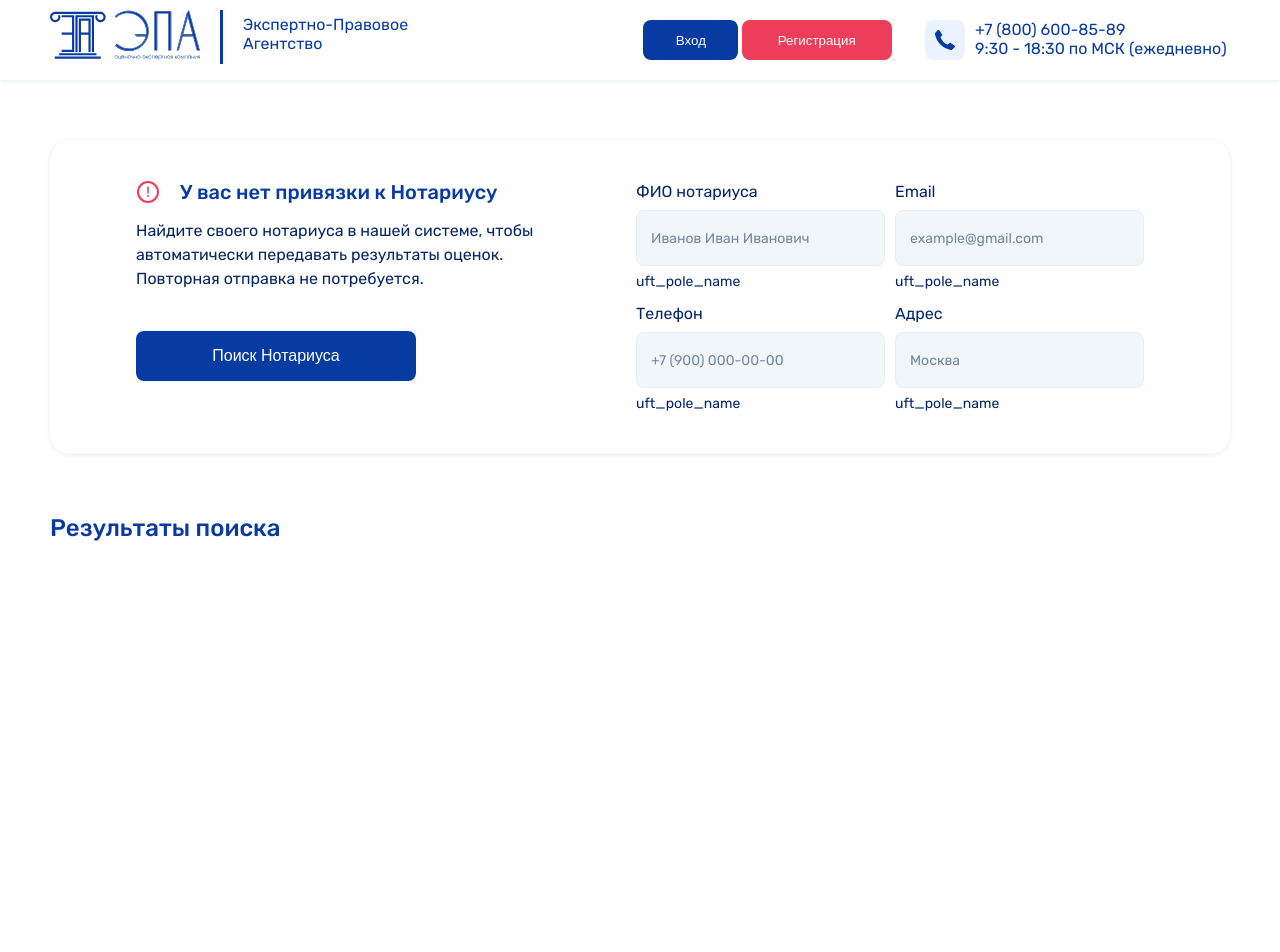
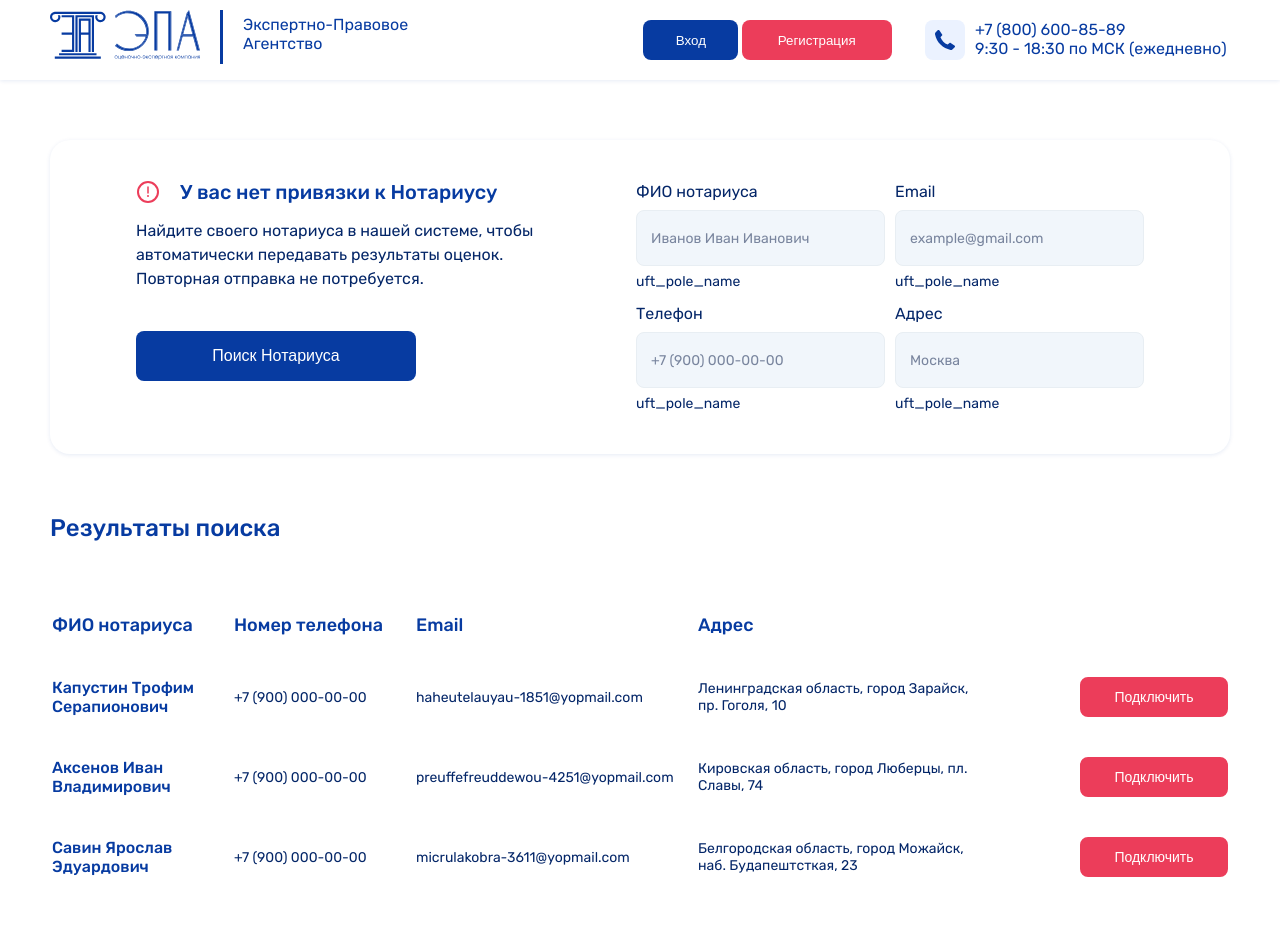
Before and after one commit to sardorkhayitmuradov/Expert-Legal-Agency, a React (Create React App) app: page /search in a window 1280 px wide. Shown: the top 952 px of the page. Before the commit the page ends 800 px from the top, so only its background shows below. Built offline with nearby package versions, Linux system fonts and the light colour scheme.

Commit message:
search page finished desktop

```diff
--- a/src/Pages/search/Search.css
+++ b/src/Pages/search/Search.css
@@ -1,7 +1,7 @@
 .search_container {
   width: 1180px;
   margin: 0 auto;
-  padding-top: 60px;
+  padding: 60px 0;
   font-family: 'Rubik';
 }
 
@@ -49,6 +49,7 @@
   width: 280px;
   height: 50px;
 
+  cursor: pointer;
   background: #073BA1;
   color: #fff;
   border: none;
@@ -75,4 +76,85 @@
   font-size: 24px;
   font-weight: 500;
   color: #073BA1;
+  padding-bottom: 50px;
 }
+
+.search_table {
+  width: 100%;
+}
+
+
+.search_table_empty {
+  visibility: hidden;
+}
+
+.search_table_name {
+  width: 180px;
+  height: 24px;
+
+  padding: 20px 0;
+  text-align: start;
+  font-size: 16px;
+  font-weight: 500;
+  color: #073BA1;
+}
+
+.search_table_number {
+  width: 180px;
+  height: 24px;
+
+  padding: 20px 0;
+  text-align: start;
+}
+
+.search_table_email {
+  width: 280px;
+  height: 24px;
+
+  padding: 20px 0;
+  text-align: start;
+}
+
+.search_table_address {
+  width: 280px;
+  height: 24px;
+
+  padding: 20px 0;
+  text-align: start;
+}
+
+.search_table_btn {
+  width: 148px;
+  height: 40px;
+
+  color: #fff;
+  background: #EC3D5A;
+  border: 2px solid #EC3D5A;
+  border-radius: 8px;
+  font-size: 14px;
+  font-weight: 500;
+  transition: 0.5s ease;
+  margin-left: 100px;
+}
+
+.search_table_btn:hover {
+  background: #fff;
+  color: #EC3D5A;
+  transition: 0.5s ease;
+}
+
+.search_table_head_tr {
+  border-bottom: 2px solid #EBF2FF !important;
+}
+
+.search_table_head_tr th{
+  color: #073BA1;
+  font-size: 18px;
+  font-weight: 500;
+}
+
+.search_table_body_tr .search_table_number, .search_table_address, .search_table_email{
+  color: #042668;
+  font-size: 14px;
+  font-weight: 400;
+}
--- a/src/Pages/search/Search.jsx
+++ b/src/Pages/search/Search.jsx
@@ -1,6 +1,7 @@
 import React from "react";
 import "../../Pages/search/Search.css";
 import MainHeader from "../../components/mainHeader/MainHeader";
+import Footer from "../../components/Footer/Footer";
 import error from "../../assets/images/main/error.svg";
 import Input from "../../components/Input/Input";
 
@@ -72,9 +73,43 @@ const Search = () => {
           <div className="search_card_2_label">
             <h1>Результаты поиска</h1>
           </div>
-
+          <table className="search_table">
+            <thead>
+            <tr className="search_table_head_tr">
+              <th className="search_table_name">ФИО нотариуса</th>
+              <th  className="search_table_number">Номер телефона</th>
+              <th  className="search_table_email">Email</th>
+              <th className="search_table_address">Адрес</th>
+              <th className="search_table_empty">empty</th>
+            </tr>
+            </thead>
+           <tbody>
+           <tr className="search_table_body_tr">
+              <td  className="search_table_name">Капустин Трофим Серапионович</td>
+              <td  className="search_table_number">+7 (900) 000-00-00</td>
+              <td  className="search_table_email">haheutelauyau-1851@yopmail.com</td>
+              <td className="search_table_address">Ленинградская область, город Зарайск, пр. Гоголя, 10</td>
+              <td><button className="search_table_btn">Подключить</button></td>
+            </tr>
+            <tr className="search_table_body_tr">
+              <td  className="search_table_name">Аксенов Иван Владимирович</td>
+              <td  className="search_table_number">+7 (900) 000-00-00</td>
+              <td className="search_table_email">preuffefreuddewou-4251@yopmail.com</td>
+              <td className="search_table_address">Кировская область, город Люберцы, пл. Славы, 74</td>
+              <td><button className="search_table_btn">Подключить</button></td>
+            </tr>
+            <tr className="search_table_body_tr">
+              <td  className="search_table_name">Савин Ярослав Эдуардович</td>
+              <td  className="search_table_number">+7 (900) 000-00-00</td>
+              <td className="search_table_email">micrulakobra-3611@yopmail.com</td>
+              <td className="search_table_address">Белгородская область, город Можайск, наб. Будапештсткая, 23</td>
+              <td><button className="search_table_btn">Подключить</button></td>
+            </tr>
+           </tbody>
+          </table>
         </div>
       </div>
+      <Footer />
     </>
   );
 };
```
